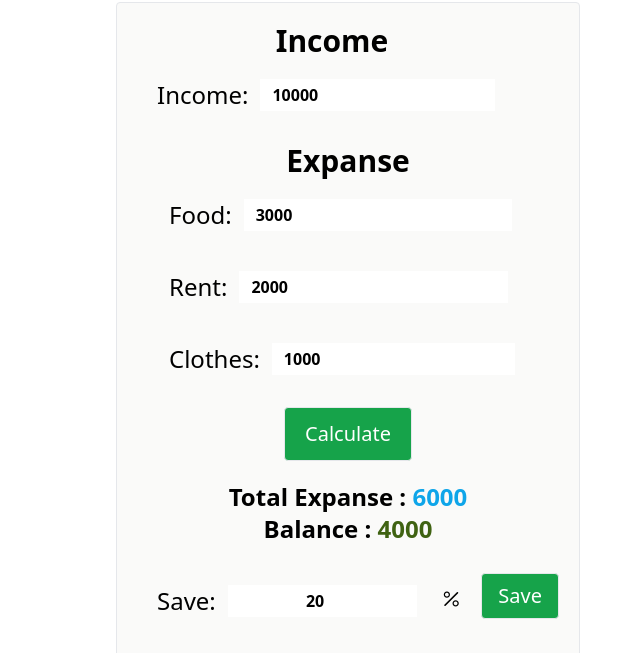
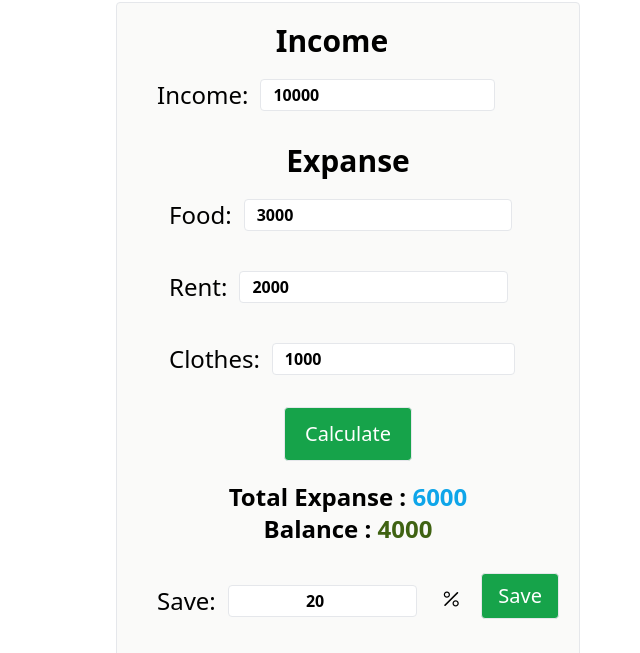
Before and after one commit to shahriarlimon/Money-Master, a plain HTML site: page index.html in a window 1280 px wide. Shown: the part 130-783 px from the top of the page, 640-1280 px from the left. Drawn offline with nearby package versions, Linux system fonts and the light colour scheme.

Commit message:
added border radius to input field

```diff
--- a/index.html
+++ b/index.html
@@ -27,7 +27,7 @@
                         <h3 class="text-3xl text-center font-semibold">Income</h3>
                         <div class="flex align-center p-5 ">
                             <p class="text-2xl">Income:</p>
-                            <input id="income-input"  type="number" value="10000" class="w-3/4 ml-3 pl-3 font-semibold"><span id="errfn-income" class="ml-3 t"></span>
+                            <input id="income-input"  type="number" value="10000" class="w-3/4 ml-3 pl-3 font-semibold border rounded"><span id="errfn-income" class="ml-3 t"></span>
                         </div>
                     </div>
                     <!-- EXPANSE CONTAINER -->
@@ -35,17 +35,17 @@
                         <h3 class="text-3xl text-center font-semibold">Expanse</h3>
                         <div class=" flex flex-row align-center p-5 ">
                             <p class="text-2xl">Food:</p>
-                            <input id="food-input" type="number" value="3000" class="w-3/4 ml-3 pl-3 font-semibold">
+                            <input id="food-input" type="number" value="3000" class="w-3/4 ml-3 pl-3 font-semibold border rounded">
                             <span id="errfn-food" class="ml-3 t"></span>
                         </div>
                         <div class="flex flex-row align-center p-5 ">
                             <p class="text-2xl">Rent:</p>
-                            <input id="rent-input" type="number" value="2000" class="w-3/4 ml-3 pl-3 font-semibold">
+                            <input id="rent-input" type="number" value="2000" class="w-3/4 ml-3 pl-3 font-semibold border rounded">
                             <span id="errfn-rent" class="ml-3 t"></span>
                         </div>
                         <div class="flex flex-row align-center p-5 ">
                             <p class="text-2xl">Clothes:</p>
-                            <input id="cloth-input" type="number" value="1000" class="w-3/4 ml-3 pl-3 font-semibold">
+                            <input id="cloth-input" type="number" value="1000" class="w-3/4 ml-3 pl-3 font-semibold border rounded">
                             <span id="errfn-cloth" class="ml-3 t"></span>
                         </div>
                     </div>
@@ -62,7 +62,7 @@
                     <div class="flex align-center">
                         <div class="flex flex-row flex-around p-5">
                             <h4 class="text-2xl">Save:</h4>
-                            <input id="save-input" type="number" value="20" class=" w-3/5 md:w-9/12 ml-3 text-center font-semibold">
+                            <input id="save-input" type="number" value="20" class=" w-3/5 md:w-9/12 ml-3 text-center font-semibold border rounded">
                             <span id="errfn-save" class="ml-3 t"></span>
                             <span><i class="bi bi-percent ml-3 mt-2 text-xl"></i></span>
                         </div>
```
